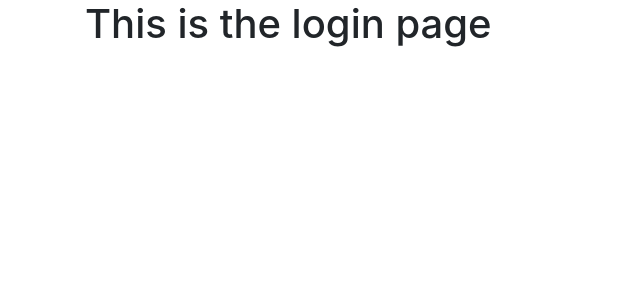
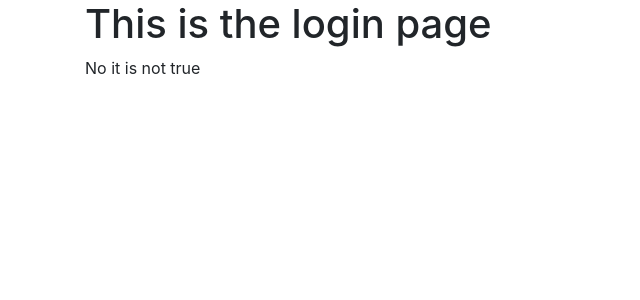
Before and after one commit to ShyhiemGilbert/Flask_Web_App, a Flask app: page /login in a window 1280 px wide. Shown: the part 56-356 px from the top of the page, without its empty margins (0-640 px from the left). Run offline with Flask 2, Linux system fonts and the light colour scheme; some libraries are stand-ins or nearby versions.

Commit message:
passing a variable through

```diff
--- a/website/auth.py
+++ b/website/auth.py
@@ -7,7 +7,7 @@ auth = Blueprint('auth', __name__)
 # Login route
 @auth.route('/login')
 def login():
-    return render_template("login.html")
+    return render_template("login.html", boolean="True")
 
 
 # Logout route
--- a/website/templates/login.html
+++ b/website/templates/login.html
@@ -2,4 +2,4 @@
 
  {% block content %}
 <h1> This is the login page</h1>
-    {% endblock %}
+{% if boolean == False %} Yes it is true! {% else %} No it is not true {% endif %} {% endblock %}
```
